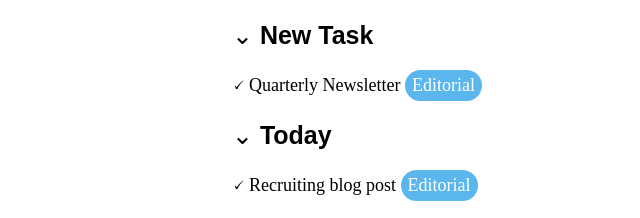
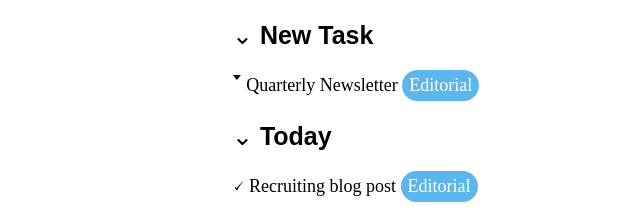
Before and after one commit to codeMatt91/html-css-toboolist, a plain HTML site: page index.html in a window 1280 px wide. Shown: the part 160-378 px from the top of the page, 108-748 px from the left. Drawn offline with Linux system fonts and the light colour scheme.

Commit message:
add modify

```diff
--- a/index.html
+++ b/index.html
@@ -26,7 +26,7 @@
          <section id="To-do-list">
 
                <div class="title-list"> &#8964; <strong>New Task</strong> </div>
-               <div class="row-list"> &#128504; Quarterly Newsletter <div class="marker blu"> Editorial </div> </div>
+               <div class="row-list"> &#129171; Quarterly Newsletter <div class="marker blu"> Editorial </div> </div>
 
                <div class="title-list"> &#8964; <strong> Today </strong> </div>
                <div class="row-list"> &#128504; Recruiting blog post  <div class="marker blu"> Editorial </div> </div>
@@ -40,7 +40,7 @@
                <div class="row-list"> &#128504; Onboard new Sales team members  <div class="marker green"> Sales </div> </div>
                <div class="row-list"> &#128504; Review editorial character  <div class="marker orange"> Editorial </div> </div>
 
-            </div>
+
          </section>
       </div>
    </main>
```
